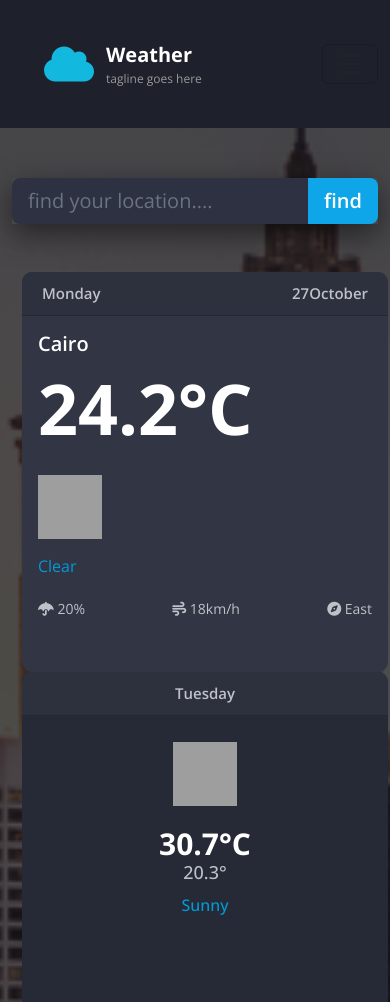
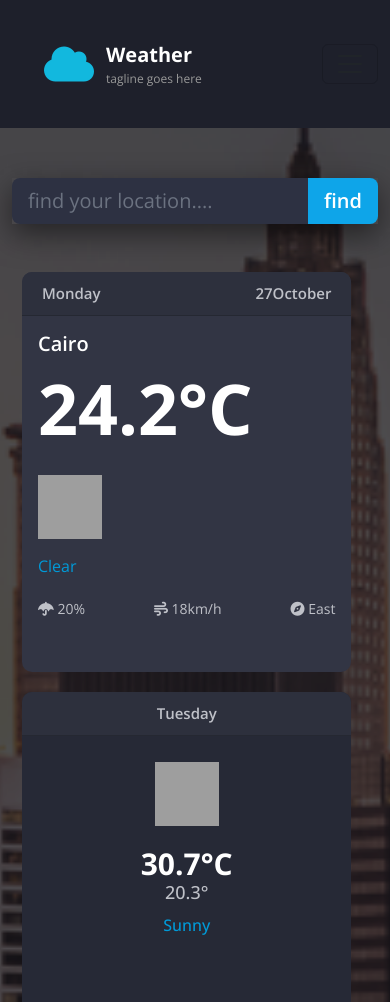
Before and after one commit to AKIRA9993/weather-api, a plain HTML site: page index.html in a window 390 px wide. Shown: the top 1002 px of the page. Drawn offline with nearby package versions, Linux system fonts and the light colour scheme; no server answers; grey boxes are pictures that could not be loaded; a web font is replaced by a local one.

Commit message:
Update style.css

```diff
--- a/css/style.css
+++ b/css/style.css
@@ -277,3 +277,19 @@ footer {
     margin: 0;
     font-size: 14px;
 }
+
+/*========== media query for cards responsiveness=======*/
+@media (max-width: 768px) {
+  .main-content .row.items {
+    display: flex;
+    flex-direction: column;
+    align-items: center;
+    justify-content: center;
+    gap: 20px;
+  }
+
+  .weather-card {
+    width: 90%;
+    max-width: 400px;
+  }
+}
```
